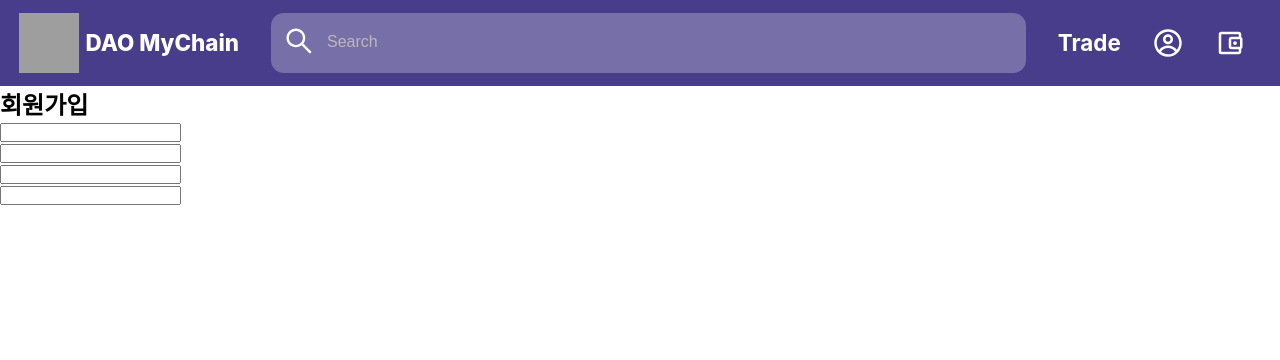
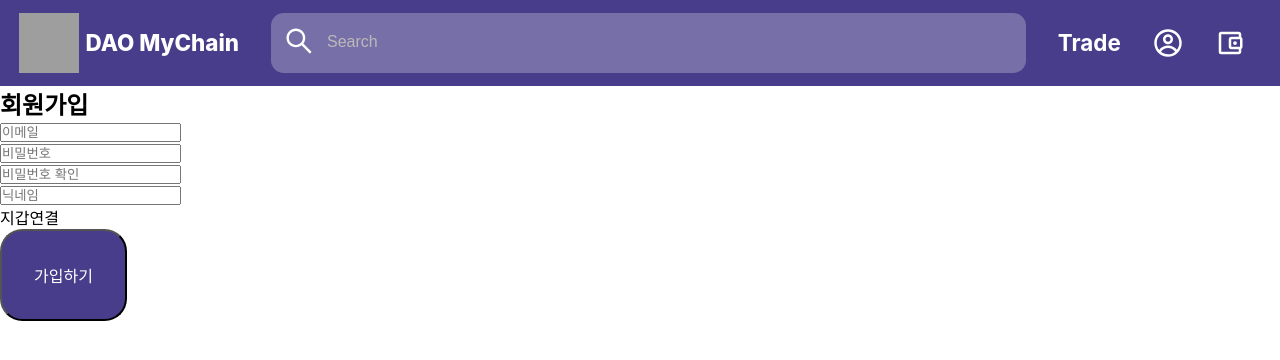
Before and after one commit to codestates/beb-04-second-MyChain, a React (Create React App) app: page /signup in a window 1280 px wide. Shown: the top 360 px of the page. Built offline with nearby package versions, Linux system fonts and the light colour scheme; grey boxes are pictures that could not be loaded.

Commit message:
db 연결

```diff
--- a/src/login/SignUp.css
+++ b/src/login/SignUp.css
@@ -0,0 +1,15 @@
+* {
+  margin: 0;
+  padding: 0;
+  box-sizing: border-box;
+  text-decoration: none;
+}
+
+.SignUpBtn {
+  background-color: darkslateblue;
+  color: #fff;
+  font-size: 1rem;
+  padding: 2rem;
+  font-weight: 300;
+  border-radius: 1.4rem;
+}
--- a/src/login/SignUp.js
+++ b/src/login/SignUp.js
@@ -1,6 +1,47 @@
 import React from "react";
+import "./SignUp.css";
+import { useState, useEffect } from "react";
 
 function SignUp() {
+  const [signForm, setSignForm] = useState({
+    email: "",
+    pwd: "",
+    pwd_chk: "",
+    nick_name: "",
+  });
+
+  const clickSignUp = async () => {
+    try {
+      fetch("http://localhost:3001/dd", {
+        method: "post",
+        headers: {
+          "content-type": "application/json",
+        },
+        body: JSON.stringify({ signForm }),
+      });
+      // .then((res) => res.json())
+      // .then((json) => {
+      //   console.log("json = " + json);
+      //   // this.setSignForm({
+      //   //   data: json.user_id,
+      //   // })
+      // });
+    } catch (error) {
+      console.error(error);
+    }
+  };
+
+  const onChange = (e) => {
+    setSignForm({
+      ...signForm,
+      [e.target.name]: e.target.value,
+    });
+  };
+  // console.log(signForm.email);
+  // console.log(signForm.pwd);
+  // console.log(signForm.pwd_chk);
+  // console.log(signForm.nick_name);
+
   return (
     <div>
       <nav>
@@ -8,16 +49,42 @@ function SignUp() {
           <h1>회원가입</h1>
         </div>
         <div>
-          <input type="text" name="email" />
+          <input
+            type="text"
+            name="email"
+            placeholder="이메일"
+            onChange={onChange}
+          />
         </div>
         <div>
-          <input type="password" name="pwd" />
+          <input
+            type="password"
+            name="pwd"
+            placeholder="비밀번호"
+            onChange={onChange}
+          />
         </div>
         <div>
-          <input type="password" name="pwd_chk" />
+          <input
+            type="password"
+            name="pwd_chk"
+            placeholder="비밀번호 확인"
+            onChange={onChange}
+          />
         </div>
         <div>
-          <input type="text" name="nick_name" />
+          <input
+            type="text"
+            name="nick_name"
+            placeholder="닉네임"
+            onChange={onChange}
+          />
+        </div>
+        <div>지갑연결</div>
+        <div>
+          <button className="SignUpBtn" onClick={clickSignUp}>
+            가입하기
+          </button>
         </div>
       </nav>
     </div>
--- /dev/null
+++ b/src/pages/SignUp.js
@@ -0,0 +1,27 @@
+import { useState, useEffect } from "react";
+
+function SignUp() {
+  return (
+    <div>
+      <nav>
+        <div>
+          <h1>회원가입</h1>
+        </div>
+        <div>
+          <input type="text" name="email" />
+        </div>
+        <div>
+          <input type="password" name="pwd" />
+        </div>
+        <div>
+          <input type="password" name="pwd_chk" />
+        </div>
+        <div>
+          <input type="text" name="nick_name" />
+        </div>
+      </nav>
+    </div>
+  );
+}
+
+export default SignUp;
```
Also changed, not shown: src/components/Header.js (added, +22 -0 lines), src/server/server.js (added, +101 -0 lines), 2 other files (tests, documents, lock files or other folders).
